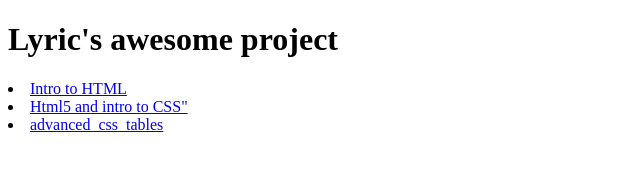
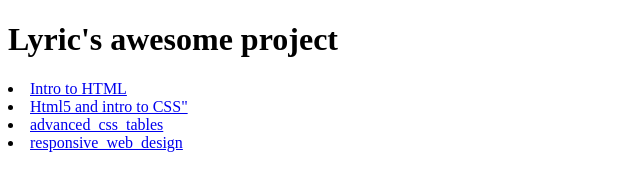
Before and after one commit to lyrichouston3/HtmLc99, a plain HTML site: page index.html in a window 1280 px wide. Shown: the whole page, without its empty margins (0-640 px from the left). Drawn offline with Linux system fonts and the light colour scheme.

Commit message:
Update index.html

```diff
--- a/index.html
+++ b/index.html
@@ -15,6 +15,7 @@
          <li><a href="introtohtml/index.html" target="_blank">Intro to HTML</a></li>
          <li><a href="html5_intro_to_css/index.html" target="_blank">Html5 and intro to CSS"</a></li>
          <li><a href="advanced_css_tables/index.html" target="_blank"> advanced_css_tables</a></li>
+         <li><a href="responsive_web_design/index.html" target="_blank"> responsive_web_design</a></li>
     </body>
 
     </html>
```
